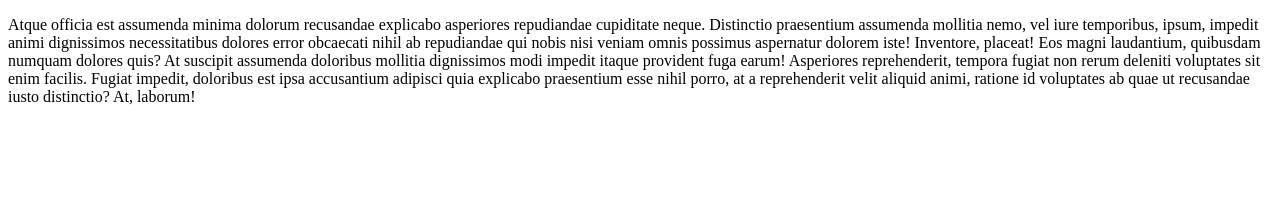
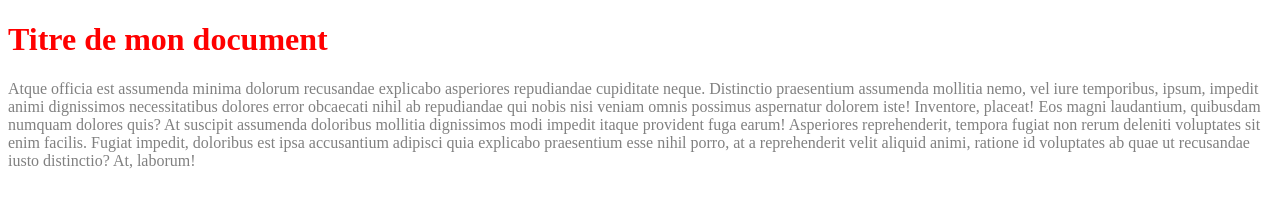
Before and after one commit to Rane1255/git_test, a plain HTML site: page index.html in a window 1280 px wide. Drawn offline with Linux system fonts and the light colour scheme.

Commit message:
Mise à jour du fichier

```diff
--- a/index.html
+++ b/index.html
@@ -4,8 +4,10 @@
         <meta charset="UTF-8">
         <meta name="viewport" content="width=device-width, initial-scale=1.0">
         <title>Document</title>
+        <link rel="stylesheet" href="index_css.css">
     </head>
     <body>
+        <h1>Titre de mon document</h1>
         <p>
             Atque officia est assumenda minima dolorum recusandae explicabo
             asperiores repudiandae cupiditate neque.
--- /dev/null
+++ b/index_css.css
@@ -0,0 +1,7 @@
+h1 {
+    color: red;
+}
+
+p {
+    color: gray;
+}
```
Also changed, not shown: 1 other file.
